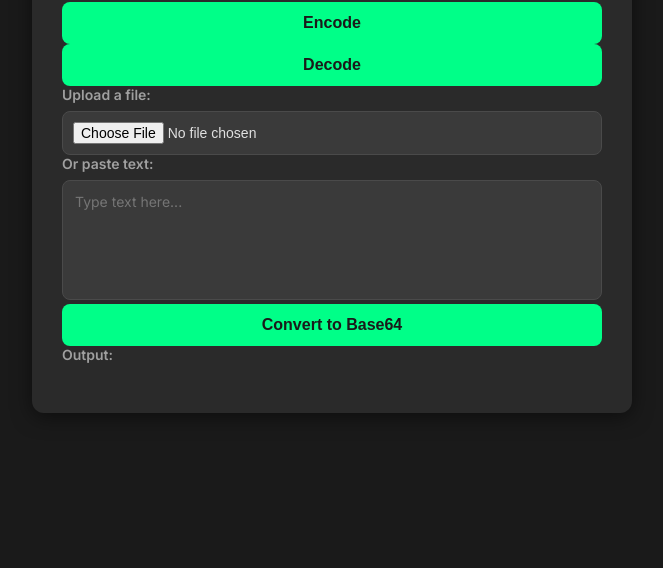
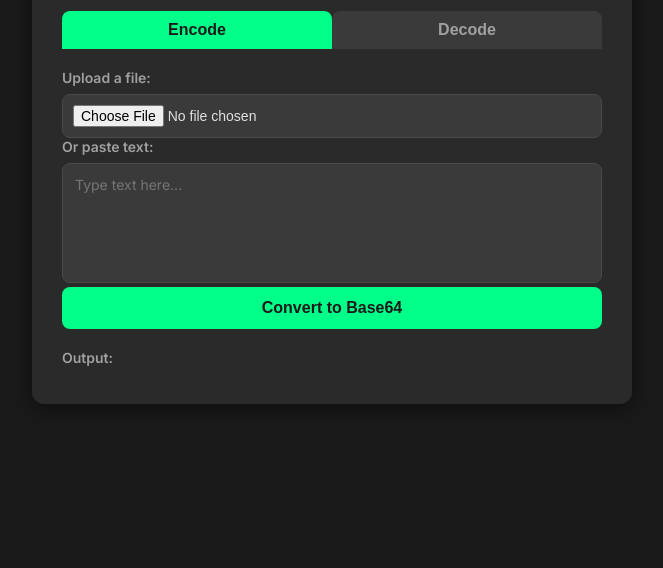
Before and after one commit to aarush67/base, a plain HTML site: page index.html in a window 1280 px wide. Shown: the part 232-800 px from the top of the page, without its empty margins (308-971 px from the left). Drawn offline with Linux system fonts and the light colour scheme.

Commit message:
Update style.css

```diff
--- a/style.css
+++ b/style.css
@@ -32,7 +32,29 @@ h1 {
     color: #00ff88;
 }
 
-.input-section, .output-section {
+.tab-section {
+    display: flex;
+    justify-content: center;
+    margin-bottom: 20px;
+}
+
+.tab {
+    padding: 10px 20px;
+    background: #3a3a3a;
+    border: none;
+    border-radius: 8px 8px 0 0;
+    color: #a0a0a0;
+    font-size: 16px;
+    cursor: pointer;
+    transition: background 0.3s ease;
+}
+
+.tab.active {
+    background: #00ff88;
+    color: #1a1a1a;
+}
+
+.section {
     margin-bottom: 20px;
 }
 
@@ -105,3 +127,7 @@ button:hover {
     color: #00ff88;
     text-align: center;
 }
+
+.output-section {
+    margin-top: 20px;
+}
```
